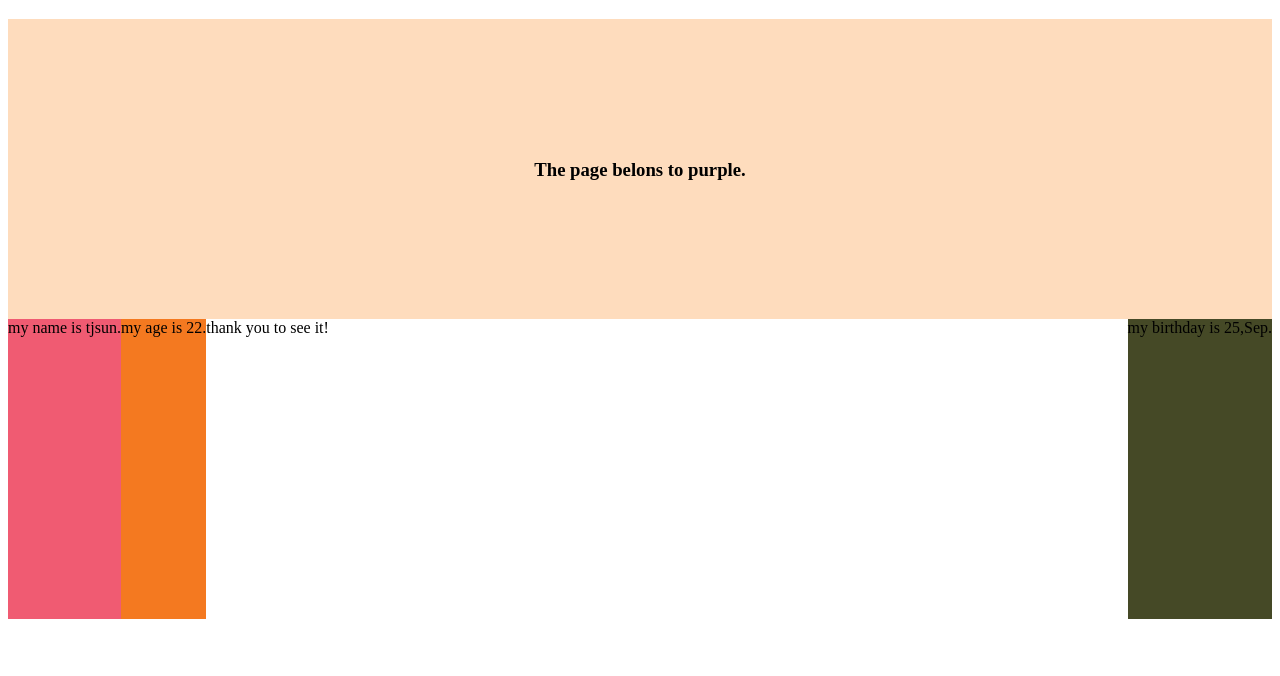
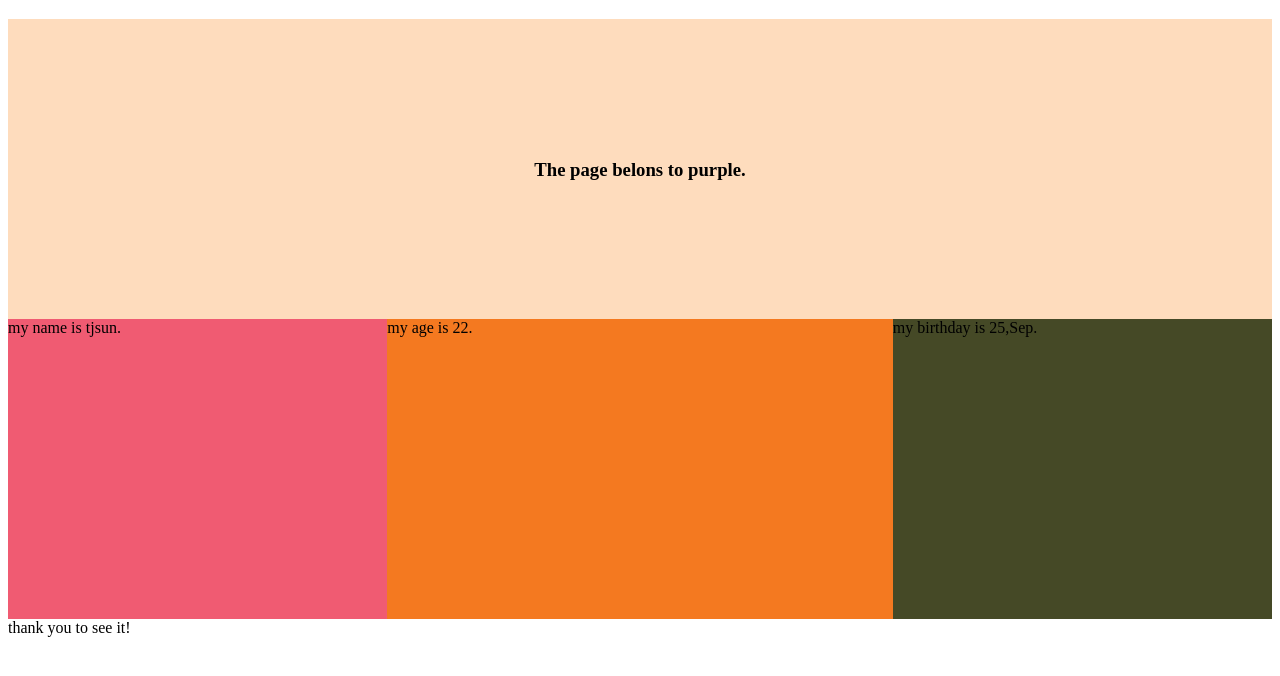
Before and after one commit to purpletianjing/my-pages, a plain HTML site: page index.html in a window 1280 px wide. Drawn offline with Linux system fonts and the light colour scheme.

Commit message:
add width for name,birthddy and age

```diff
--- a/page.css
+++ b/page.css
@@ -12,19 +12,21 @@
 #second>#name {
 
 	height: 300px;
+	width: 30%;
 	background-color: #f05b72;
 	float: left;
 }
 
 #second>#age {
 	height: 300px;
+	width: 40%;
 	background-color: #f47920;
 	float:left;
 }
 
 #second>#birthday {
 	height: 300px;
+	width: 30%;
 	background-color: #454926;
-	/*width: 30%;*/
 	float: right;
 }
```
